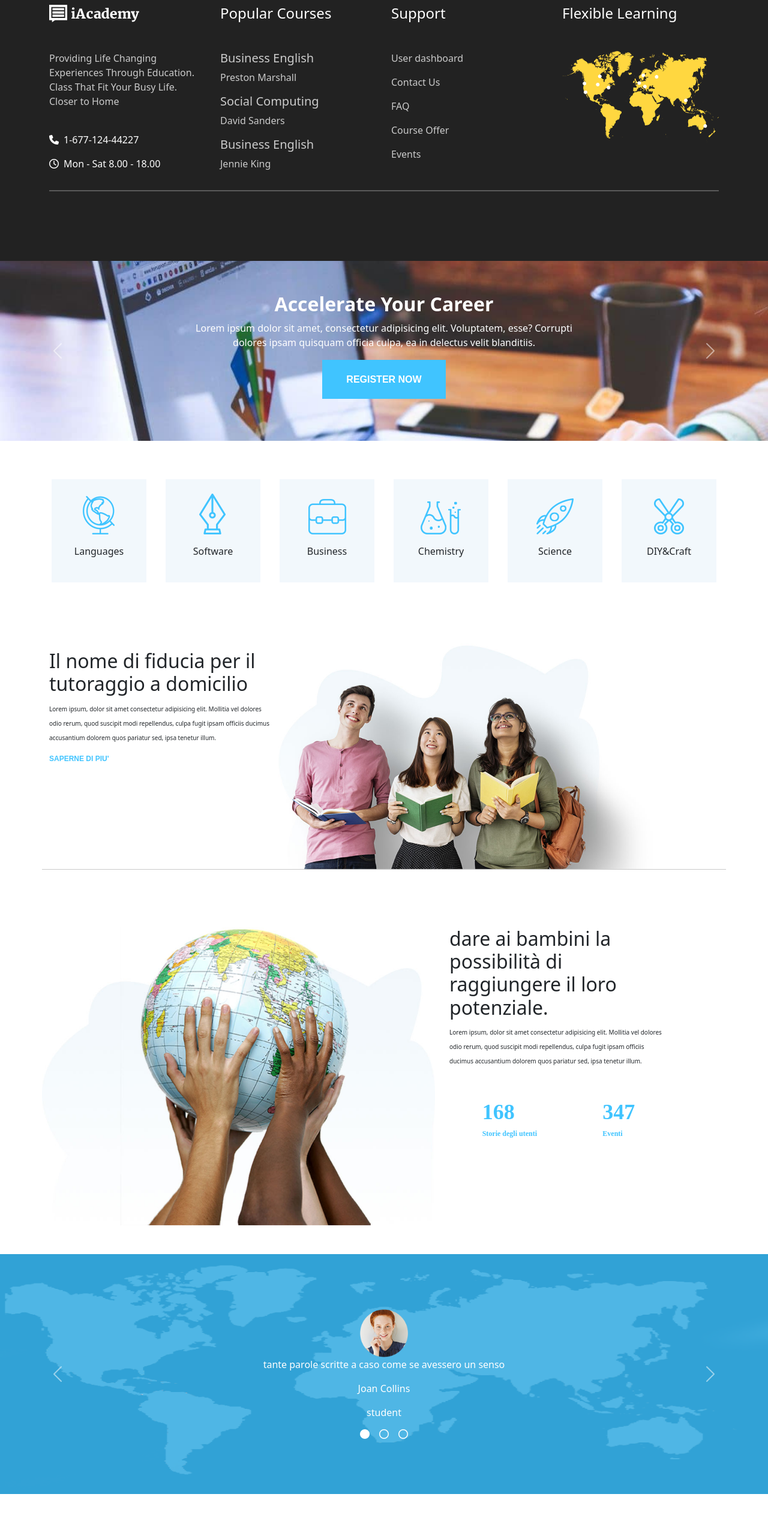
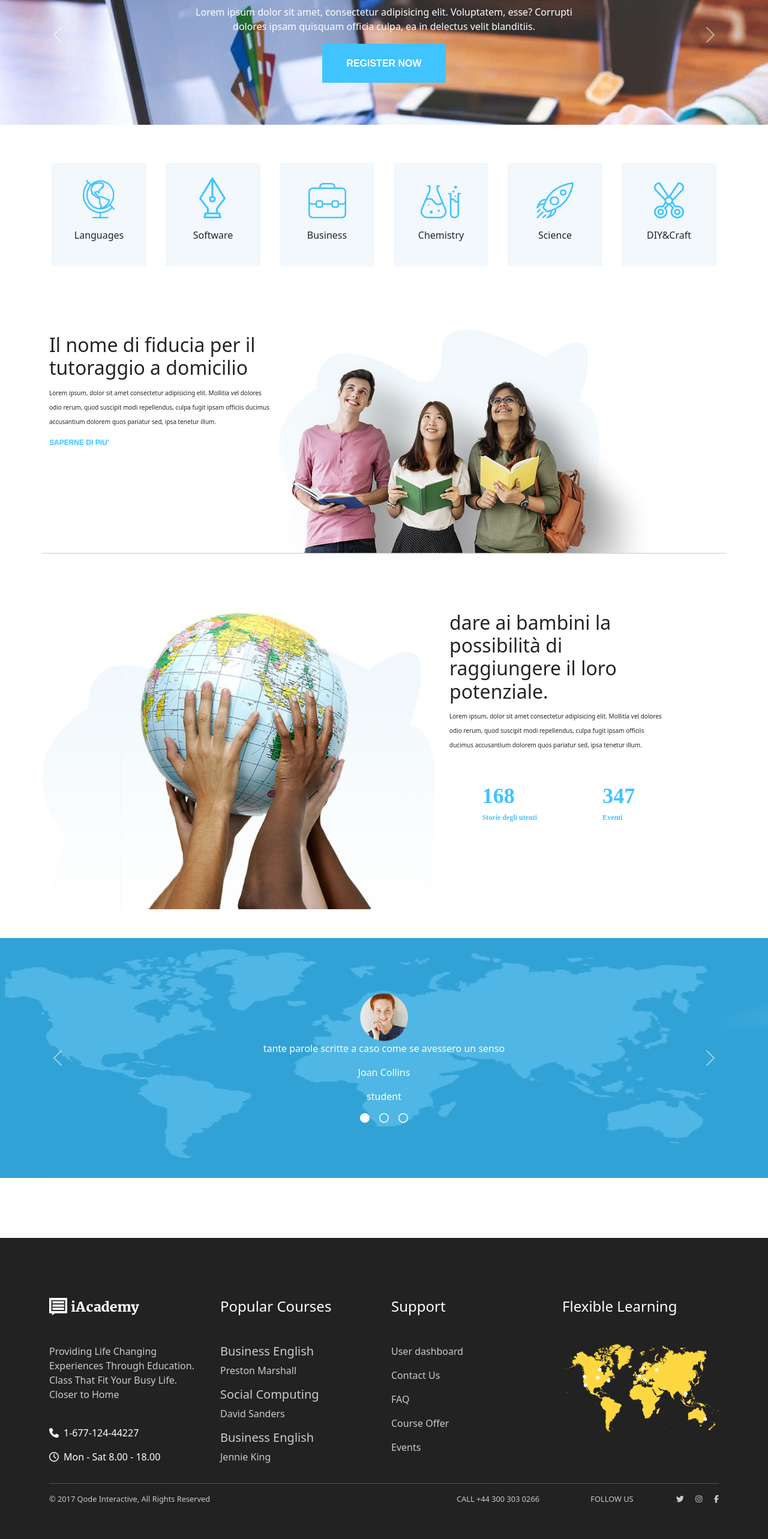
Before and after one commit to WalterCorsini/proj-html-vuejs, a Vue app: page / in a window 1280 px wide. Shown: the part 180-2746 px from the top of the page at 60% size. Built offline with nearby package versions, Linux system fonts and the light colour scheme.

Commit message:
add: footer

```diff
--- a/src/App.vue
+++ b/src/App.vue
@@ -18,9 +18,9 @@ export default{
 
   <AppHeader />
 
+  <router-view></router-view>
+
   <AppFooter />
-
-<router-view></router-view>
 </template>
 
 <style scoped>
--- a/src/components/AppFooter.vue
+++ b/src/components/AppFooter.vue
@@ -1,3 +1,6 @@
+<!-- TODO: add router to links-->
+<!-- TODO: upgrade the hover adding transition time -->
+
 <script>
 export default {
     data() {
@@ -80,6 +83,18 @@ export default {
         <!-- bottom footer -->
         <hr>
 
+        <div class="row ms_bottom_footer">
+            <div class="col-7"><a href="#">© 2017 Qode Interactive, All Rights Reserved</a></div>
+            <div class="col-2 text-center">CALL +44 300 303 0266</div>
+            <div class="col-2 text-center">FOLLOW US</div>
+            <div class="col">
+                <ul class="d-flex justify-content-between">
+                    <li><a href="#"><i class="fa-brands fa-twitter ms_blue-hover"></i></a></li>
+                    <li><a href="#"><i class="fa-brands fa-instagram ms_blue-hover"></i></a></li>
+                    <li><a href="#"><i class="fa-brands fa-facebook-f ms_blue-hover"></i></a></li>
+                </ul>
+            </div>
+        </div>
     </div>
 </footer>
 </template>
@@ -88,24 +103,28 @@ export default {
 footer {
     background-color: rgb(34 34 34);
     color: #cbcbcb;
-    padding: 100px 0;
+    padding: 100px 0 50px;
 
     .ms_blue-hover:hover,
     li:hover > i {
         color: #40c4ff;
     }
 
-    .ms_grey-hover:hover {
+    .ms_grey-hover:hover{
         color: #606264;
+    }
+
+    .ms_bottom_footer {
+        font-size: 0.8rem;
     }
 
     ul {
         padding: 0;
+    }
 
-        a {
-            color: inherit;
-            text-decoration: none;
-        }
+    a {
+        color: inherit;
+        text-decoration: none;
     }
 
     img.ms_map {
@@ -115,10 +134,6 @@ footer {
     img.ms_logo {
         width: 150px;
     }
-
-    hr {
-        border: 1px solid white;
-    }
 }
 
 </style>
```
